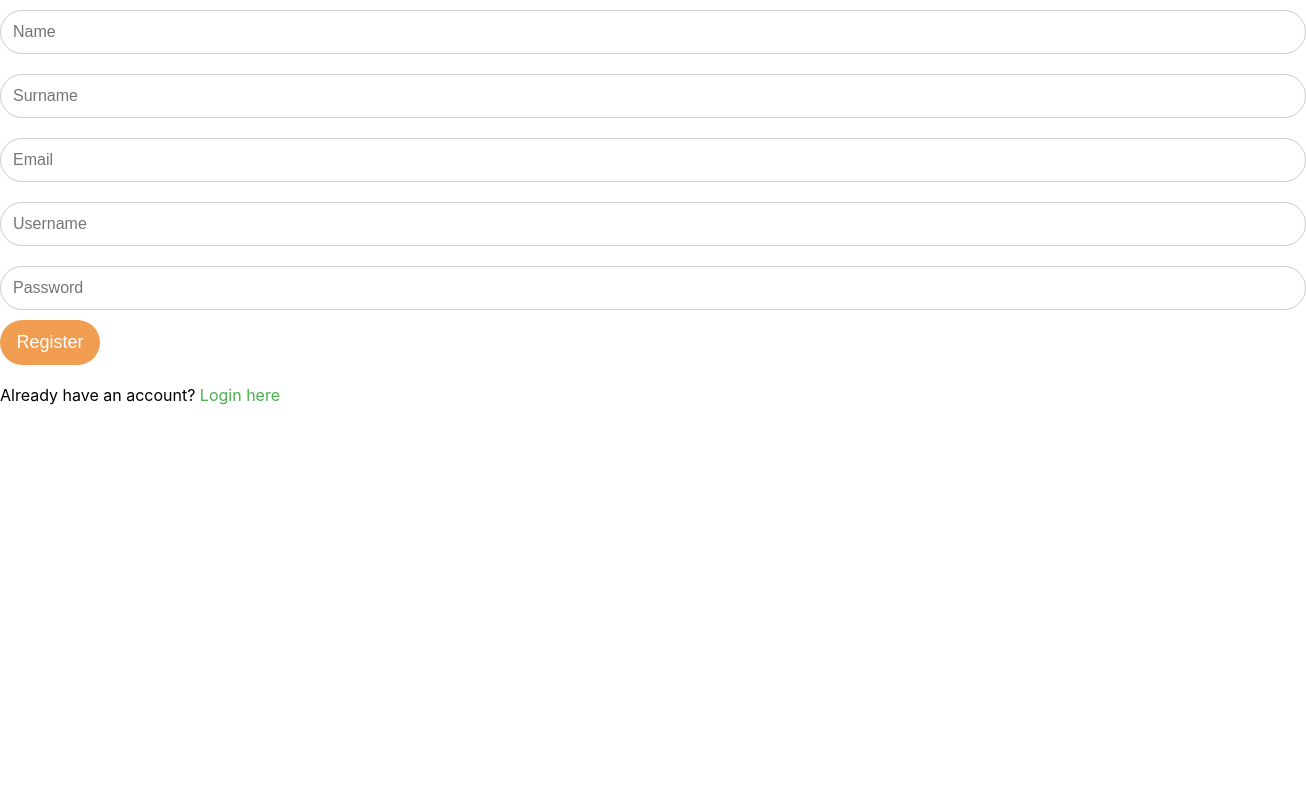
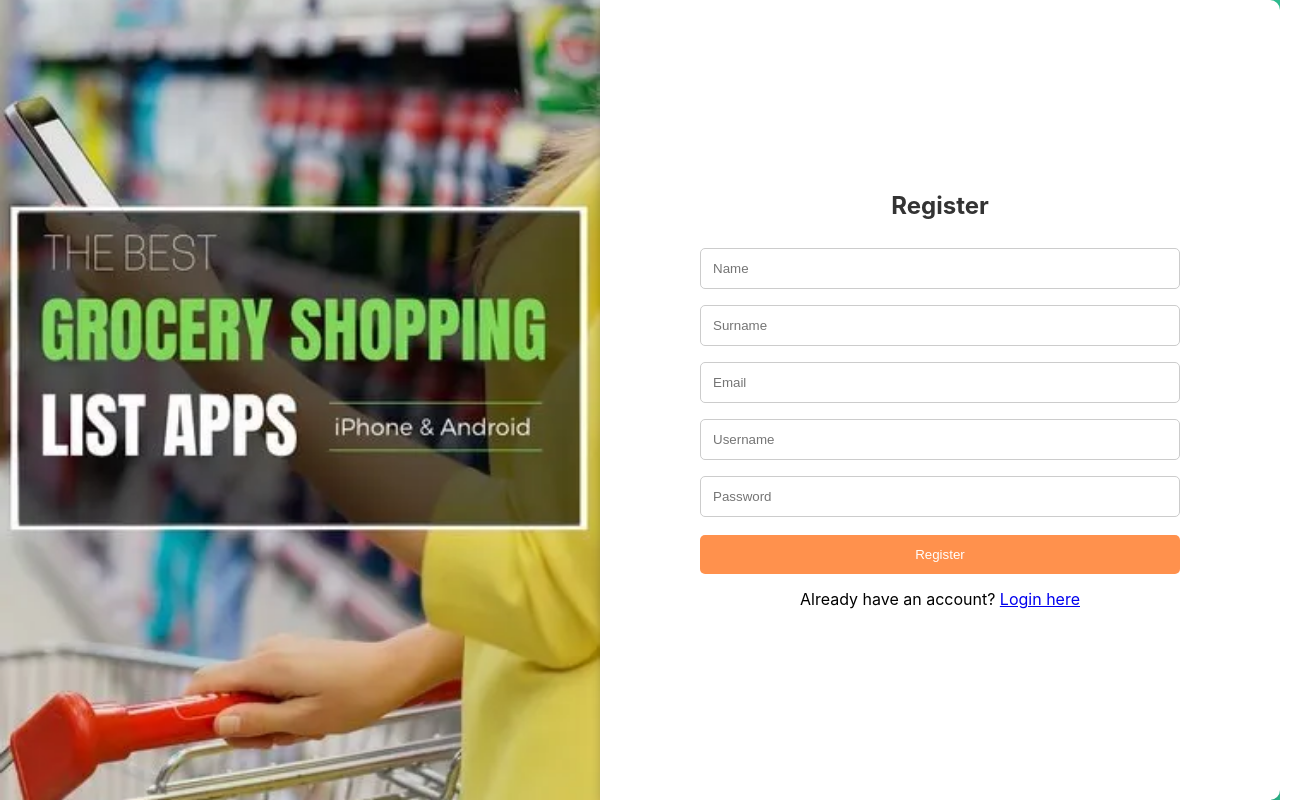
Before and after one commit to Yolanda-landii/Shopping-App, a React (Create React App) app: page /register in a window 1280 px wide. Shown: the whole page, 1306 px wide, since content can reach past the window. Built offline with nearby package versions, Linux system fonts and the light colour scheme.

Commit message:
modified the register and login page

```diff
--- a/src/components/Auth/Auth.css
+++ b/src/components/Auth/Auth.css
@@ -1,56 +1,105 @@
-/* Login.module.css */
-.container {
+* {
+  margin: 0;
+  padding: 0;
+  box-sizing: border-box;
+}
+
+.register-container {
+  display: flex;
+  width: 100vw;
+  height: 100vh;
+  background: linear-gradient(to right, #8360c3, #2ebf91);
+  overflow: hidden; /* Prevents scrolling */
+}
+
+.image-container {
+  flex: 1;
   display: flex;
   align-items: center;
   justify-content: center;
-    min-height: 100vh;
-    background: url('/src/assets/pexels-lum3n-44775-322207.jpg') no-repeat center center/cover;
 }
 
-  .formWrapper {
-    background-color: rgba(255, 255, 255, 0.9);
+.image-container img {
+  width: 100%;
+  height: 100vh;
+  object-fit: cover;
+}
+
+.form-container {
+  flex: 1;
+  display: flex;
+  flex-direction: column;
+  align-items: center;
+  justify-content: center;
+  background: white;
   padding: 40px;
-    border-radius: 12px;
-    box-shadow: 0 4px 15px rgba(0, 0, 0, 0.2);
+  border-radius: 0 10px 10px 0; /* Optional: rounded right corners */
+  box-shadow: 0px 4px 10px rgba(0, 0, 0, 0.2);
+}
+
+.loginContainer {
+  display: flex;
+  width: 100vw;
+  height: 100vh;
+  background: linear-gradient(to right, #8360c3, #2ebf91);
+  overflow: hidden; /* Prevents scrolling */
+}
+
+.loginImageContainer {
+  flex: 1;
+  display: flex;
+  align-items: center;
+  justify-content: center;
+}
+
+.loginImageContainer img {
   width: 100%;
-    max-width: 400px;
-    text-align: center;
+  height: 100vh;
+  object-fit: cover;
+}
+
+.loginFormContainer {
+  flex: 1;
+  display: flex;
+  flex-direction: column;
+  align-items: center;
+  justify-content: center;
+  background: white;
+  padding: 40px;
+  border-radius: 0 10px 10px 0; /* Optional: rounded right corners */
+  box-shadow: 0px 4px 10px rgba(0, 0, 0, 0.2);
+}
+h2 {
+  margin-bottom: 20px;
+  color: #333;
+}
+
+form {
+  width: 80%;
+  display: flex;
+  flex-direction: column;
+  align-items: center;
 }
 
 input {
   width: 100%;
   padding: 12px;
-    margin: 10px 0;
+  margin: 8px 0;
   border: 1px solid #ccc;
-    border-radius: 25px;
-    font-size: 16px;
+  border-radius: 5px;
 }
 
 button {
-    width: 100px;
+  width: 100%;
   padding: 12px;
-    background-color: #f09d51;
+  background: #ff914d;
   color: white;
   border: none;
-    border-radius: 25px;
-    font-size: 18px;
+  border-radius: 5px;
   cursor: pointer;
-    transition: background-color 0.3s ease;
-  }
-
-  button:hover {
-    background-color: #45a049;
+  margin-top: 10px;
 }
 
 p {
-    margin-top: 20px;
+  margin-top: 15px;
 }
-
-  a {
-    color: #4CAF50;
-    text-decoration: none;
-  }
-
-  a:hover {
-    text-decoration: underline;
-  }
--- a/src/components/Auth/Login.jsx
+++ b/src/components/Auth/Login.jsx
@@ -2,7 +2,8 @@ import React, { useState } from 'react';
 import axios from 'axios';
 import bcrypt from 'bcryptjs';
 import { useNavigate } from 'react-router-dom';
-import styles from './Auth.css';
+import groceryImage from '../../assets/grocery-shopping-apps.png';
+import './Auth.css';
 
 export default function Login() {
   const [email, setEmail] = useState('');
@@ -28,8 +29,12 @@ export default function Login() {
   };
 
   return (
-    <div className={styles.container}>
-      <div className={styles.formWrapper}>
+    <div className="loginContainer">
+      <div className="loginImageContainer">
+        <img src={groceryImage} alt="Background" />
+      </div>
+      <div className="loginFormContainer">
+        <h2>Login</h2>
         <form onSubmit={handleLogin}>
           <input
             type="email"
--- a/src/components/Auth/Register.jsx
+++ b/src/components/Auth/Register.jsx
@@ -1,6 +1,8 @@
 import React, { useState } from 'react';
 import axios from 'axios';
 import bcrypt from 'bcryptjs';
+import groceryImage from '../../assets/grocery-shopping-apps.png';
+
 import './Auth.css';
 
 export default function Register() {
@@ -10,7 +12,6 @@ export default function Register() {
     email: '',
     username: '',
     password: '',
-    profilePicture: null
   });
 
   const handleChange = (e) => {
@@ -20,20 +21,10 @@ export default function Register() {
     });
   };
 
-//   const handleProfilePictureChange = (e) => {
-//     setFormData({
-//       ...formData,
-//       profilePicture: e.target.files[0]
-//     });
-//   };
-
   const handleRegister = async (e) => {
     e.preventDefault();
     const hashedPassword = await bcrypt.hash(formData.password, 10);
-    const user = {
-      ...formData,
-      password: hashedPassword,
-    };
+    const user = { ...formData, password: hashedPassword };
 
     try {
       await axios.post('http://localhost:5000/users', user);
@@ -45,15 +36,25 @@ export default function Register() {
   };
 
   return (
+    <div className="register-container">
+      {/* Left Side - Image */}
+      <div className="image-container">
+      <img src={groceryImage} alt="Signup" />
+      </div>
+
+      {/* Right Side - Registration Form */}
+      <div className="form-container">
+        <h2>Register</h2>
         <form onSubmit={handleRegister}>
           <input type="text" name="name" onChange={handleChange} placeholder="Name" required />
           <input type="text" name="surname" onChange={handleChange} placeholder="Surname" required />
           <input type="email" name="email" onChange={handleChange} placeholder="Email" required />
           <input type="text" name="username" onChange={handleChange} placeholder="Username" required />
           <input type="password" name="password" onChange={handleChange} placeholder="Password" required />
-      {/* <input type="file" name="profilePicture" onChange={handleProfilePictureChange} /> */}
           <button type="submit">Register</button>
+        </form>
         <p>Already have an account? <a href="/login">Login here</a></p>
-    </form>
+      </div>
+    </div>
   );
-};
+}
```
Also changed, not shown: src/assets/grocery-shopping-apps.png (added). Lines whose indentation alone changed are shown as unchanged.
